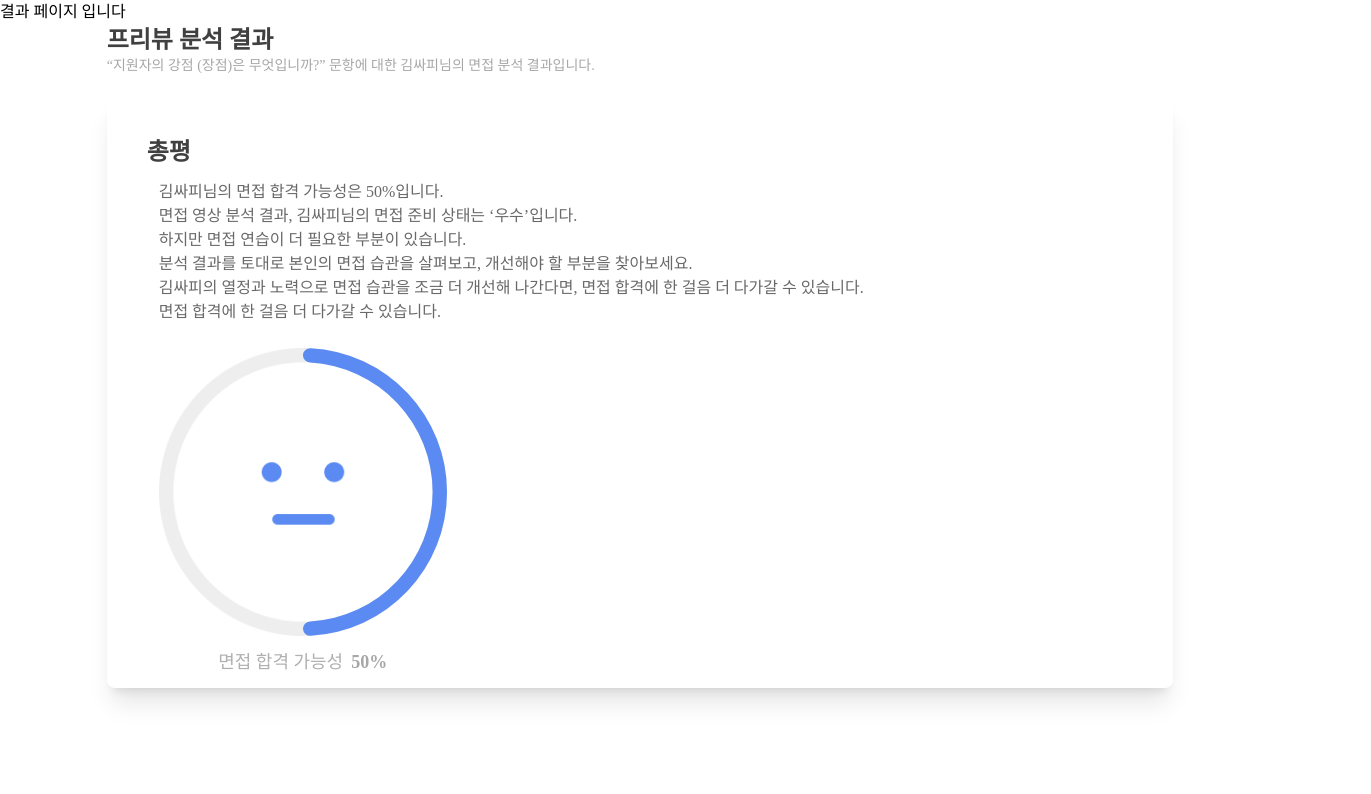
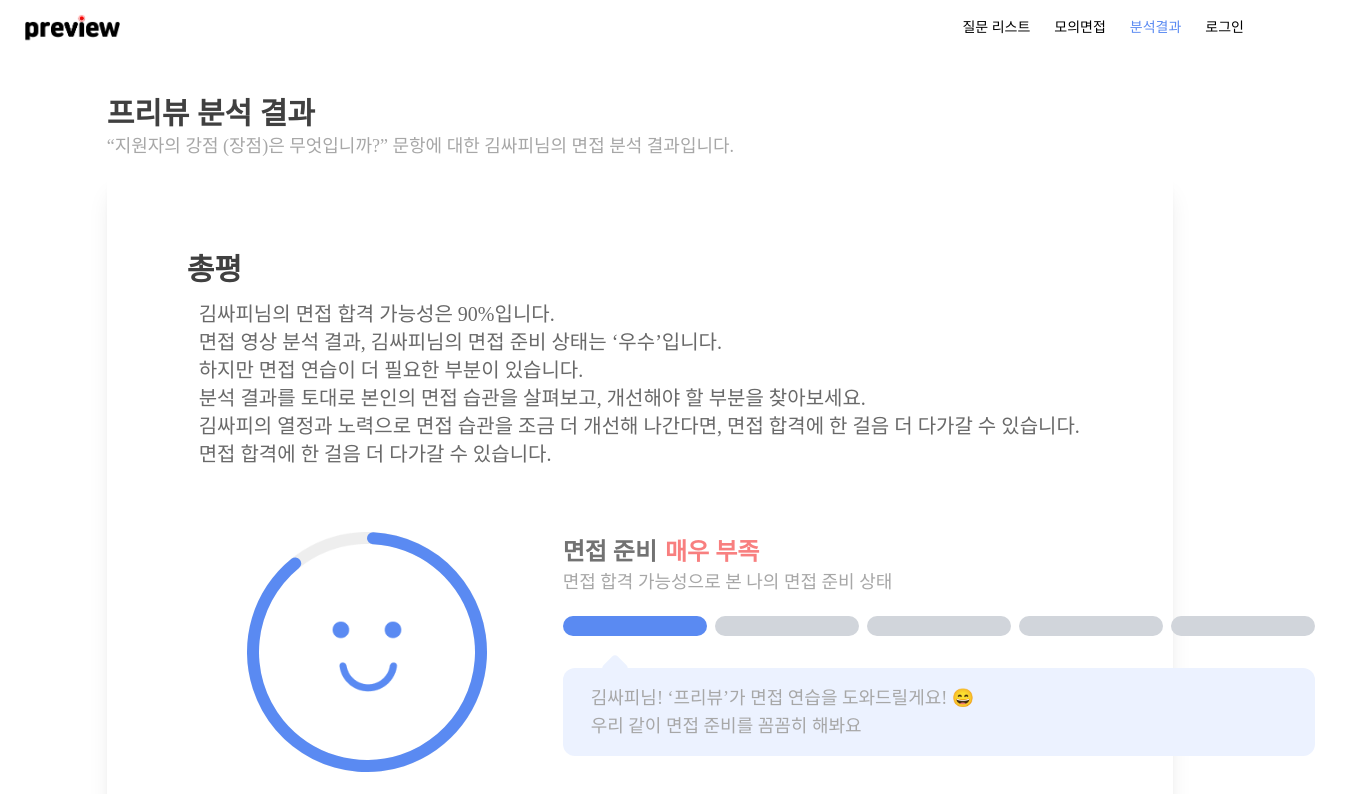
Before and after one commit to d102-preview/preview, a React (Vite) app in the folder frontend/: page /result in a window 1280 px wide. Shown: the top 794 px of the page, 1371 px wide, since content can reach past the window. Built offline with nearby package versions, Linux system fonts and the light colour scheme; a web font is replaced by a local one.

Commit message:
[FE] feat #92: 면접분석 총평 기본 UI 구현

```diff
--- a/frontend/src/components/DoughnutChart.tsx
+++ b/frontend/src/components/DoughnutChart.tsx
@@ -5,6 +5,11 @@ import bad from '@/assets/images/bad.png';
 import soso from '@/assets/images/soso.png';
 import good from '@/assets/images/good.png';
 import very_good from '@/assets/images/very_good.png';
+import { ChartOptions } from 'chart.js/auto';
+
+interface IDoughnutChartProps {
+  percent: number;
+}
 
 const getBackgroundImage = (percent: number) => {
   if (percent >= 0 && percent <= 20) {
@@ -20,7 +25,7 @@ const getBackgroundImage = (percent: number) => {
   }
 };
 
-const DoughnutChart = ({ percent }) => {
+const DoughnutChart = ({ percent }: IDoughnutChartProps) => {
   const backgroundImage = getBackgroundImage(percent);
 
   const data = {
@@ -37,7 +42,7 @@ const DoughnutChart = ({ percent }) => {
     ],
   };
 
-  const options = {
+  const options: ChartOptions<'doughnut'> = {
     cutout: '90%',
     plugins: {
       legend: {
@@ -47,21 +52,19 @@ const DoughnutChart = ({ percent }) => {
         enabled: false,
       },
     },
-    hover: {
-      mode: null,
-    },
+    hover: {},
   };
 
   return (
-    <div className="flex flex-col p-3">
-      <div className="relative w-72 h-72">
+    <div className="flex flex-col p-5 ml-10">
+      <div className="relative w-60 h-60">
         <div className="relative z-10">
           <Doughnut data={data} options={options} />
         </div>
         <img src={backgroundImage} className="absolute inset-0 w-full h-full z-0" />
-        <div className="flex text-center justify-center items-center text-lg mt-3">
+        <div className="flex text-center justify-center items-center text-xl p-5">
           <p className="text-[#B0B0B0] mr-2">면접 합격 가능성</p>
-          <p className="text-UNIMPORTANT_TEXT font-bold">{percent}%</p>
+          <p className="text-[#696969] font-bold">{percent}%</p>
         </div>
       </div>
     </div>
--- /dev/null
+++ b/frontend/src/components/InterviewPrepared.tsx
@@ -0,0 +1,88 @@
+import SpeechBubble from './SpeechBubble';
+
+interface IInterviewPreparedProps {
+  state: 1 | 2 | 3 | 4 | 5;
+  name: string;
+}
+
+const InterviewPrepared = ({ state, name }: IInterviewPreparedProps) => {
+  // state 값에 따라 적절한 클래스 반환
+  const getTextClass = (state: number) => {
+    switch (state) {
+      case 1:
+        return 'text-[#F87F7F]';
+      case 2:
+        return 'text-[#F5B18A]';
+      case 3:
+        return 'text-[#F8C77F]';
+      case 4:
+        return 'text-[#83C978]';
+      case 5:
+        return 'text-[#5BAF82]';
+      default:
+        return 'text-UNIMPORTANT_TEXT';
+    }
+  };
+
+  // state 값에 따라 적절한 문자열 반환
+  const getStateText = (state: number) => {
+    switch (state) {
+      case 1:
+        return '매우 부족';
+      case 2:
+        return '부족';
+      case 3:
+        return '보통';
+      case 4:
+        return '양호';
+      case 5:
+        return '매우 양호';
+      default:
+        return '';
+    }
+  };
+
+  // 각 상태바를 활성화하는지 여부를 결정
+  const getBarActiveStates = (state: number) => {
+    const activeStates = [false, false, false, false, false];
+    for (let i = 0; i < state; i++) {
+      activeStates[i] = true;
+    }
+    return activeStates;
+  };
+
+  // 상태바의 색상을 결정하는 함수
+  const getBarColor = (isActive: boolean) => {
+    return isActive ? 'bg-MAIN1' : 'bg-gray-300'; // 활성화 시 'bg-MAIN1', 비활성화 시 'bg-gray-300'
+  };
+
+  const textClass = getTextClass(state);
+  const text = getStateText(state);
+  const activeStates = getBarActiveStates(state);
+
+  return (
+    <div className="p-14">
+      <div className="flex font-bold text-2xl">
+        <h3 className="mr-2 text-[#727272]">면접 준비</h3>
+        <h3 className={textClass}>{text}</h3>
+      </div>
+      <p className="text-UNIMPORTANT_TEXT text-lg">면접 합격 가능성으로 본 나의 면접 준비 상태</p>
+      <div className="">
+        <div className="flex gap-2 my-5">
+          {activeStates.map((isActive, index) => (
+            <div key={index} className={`w-36 h-5 rounded-full ${getBarColor(isActive)}`}></div>
+          ))}
+        </div>
+        <SpeechBubble
+          children={
+            <>
+              <p>{name}님! ‘프리뷰’가 면접 연습을 도와드릴게요! 😄</p>
+              <p>우리 같이 면접 준비를 꼼꼼히 해봐요</p>
+            </>
+          }
+        />
+      </div>
+    </div>
+  );
+};
+export default InterviewPrepared;
--- a/frontend/src/components/ResultReport.tsx
+++ b/frontend/src/components/ResultReport.tsx
@@ -1,4 +1,5 @@
 import DoughnutChart from './DoughnutChart';
+import InterviewPrepared from './InterviewPrepared';
 
 interface ResultReportProps {
   question: string;
@@ -11,12 +12,12 @@ const ResultReport = ({ question, name, percent, prepare }: ResultReportProps) =
   return (
     <main className="w-10/12 mx-auto ">
       <div>
-        <h3 className="text-2xl font-bold text-BLACK">프리뷰 분석 결과</h3>
-        <p className="text-sm text-UNIMPORTANT_TEXT">{`“${question}” 문항에 대한 ${name}님의 면접 분석 결과입니다.`}</p>
+        <h3 className="text-3xl font-bold text-BLACK">프리뷰 분석 결과</h3>
+        <p className="text-lg text-UNIMPORTANT_TEXT">{`“${question}” 문항에 대한 ${name}님의 면접 분석 결과입니다.`}</p>
       </div>
-      <div className="shadow-xl p-10 my-5 rounded-lg">
-        <h3 className="text-2xl font-bold text-BLACK">총평</h3>
-        <div className="p-3 text-[#696969]">
+      <div className="shadow-xl p-20 my-3 rounded-lg">
+        <h3 className="text-3xl font-bold text-BLACK">총평</h3>
+        <div className="p-3 text-[#696969] text-xl">
           <p>{`${name}님의 면접 합격 가능성은 ${percent}%입니다.`}</p>
           <p>{`면접 영상 분석 결과, ${name}님의 면접 준비 상태는 ‘${prepare}’입니다.`}</p>
           <p>{`하지만 면접 연습이 더 필요한 부분이 있습니다.`}</p>
@@ -25,7 +26,10 @@ const ResultReport = ({ question, name, percent, prepare }: ResultReportProps) =
           <p>{`면접 합격에 한 걸음 더 다가갈 수 있습니다.`}</p>
         </div>
 
-        <DoughnutChart percent={percent} />
+        <div className="flex items-center">
+          <DoughnutChart percent={percent} />
+          <InterviewPrepared state={1} name={name} />
+        </div>
       </div>
     </main>
   );
--- /dev/null
+++ b/frontend/src/components/SpeechBubble.tsx
@@ -0,0 +1,16 @@
+interface ISpeechBubbleProps {
+  children: React.ReactNode;
+}
+
+const SpeechBubble = ({ children }: ISpeechBubbleProps) => {
+  return (
+    <div className="py-3">
+      <div className="w-full relative bg-[#ECF2FF] p-4 rounded-xl text-lg">
+        <div className="absolute bg-inherit h-5 w-5 rotate-45 transform origin-bottom-right -translate-y-1/2 left-8 top-1 rounded"></div>
+        <p className="text-UNIMPORTANT_TEXT mx-3">{children}</p>
+      </div>
+    </div>
+  );
+};
+
+export default SpeechBubble;
--- a/frontend/src/pages/result/ResultPage.tsx
+++ b/frontend/src/pages/result/ResultPage.tsx
@@ -1,11 +1,14 @@
+import Header from '@/components/@common/Header/Header';
 import ResultReport from '@/components/ResultReport';
 
 const ResultPage = () => {
   return (
-    <div>
-      <div>결과 페이지 입니다</div>
-      <ResultReport question="지원자의 강점 (장점)은 무엇입니까?" name="김싸피" percent={50} prepare="우수" />
-    </div>
+    <>
+      <Header />
+      <main className="max-w-9xl mx-auto my-10">
+        <ResultReport question="지원자의 강점 (장점)은 무엇입니까?" name="김싸피" percent={90} prepare="우수" />
+      </main>
+    </>
   );
 };
 
```
